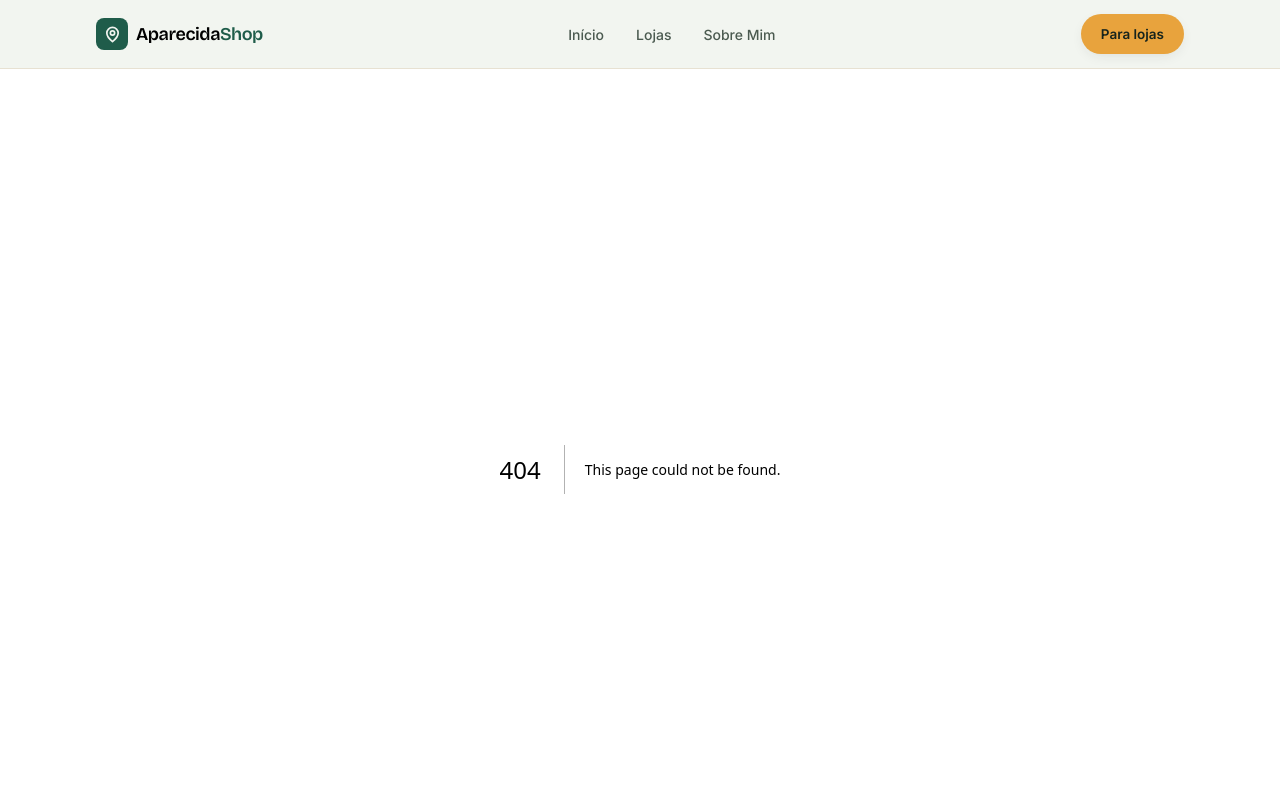
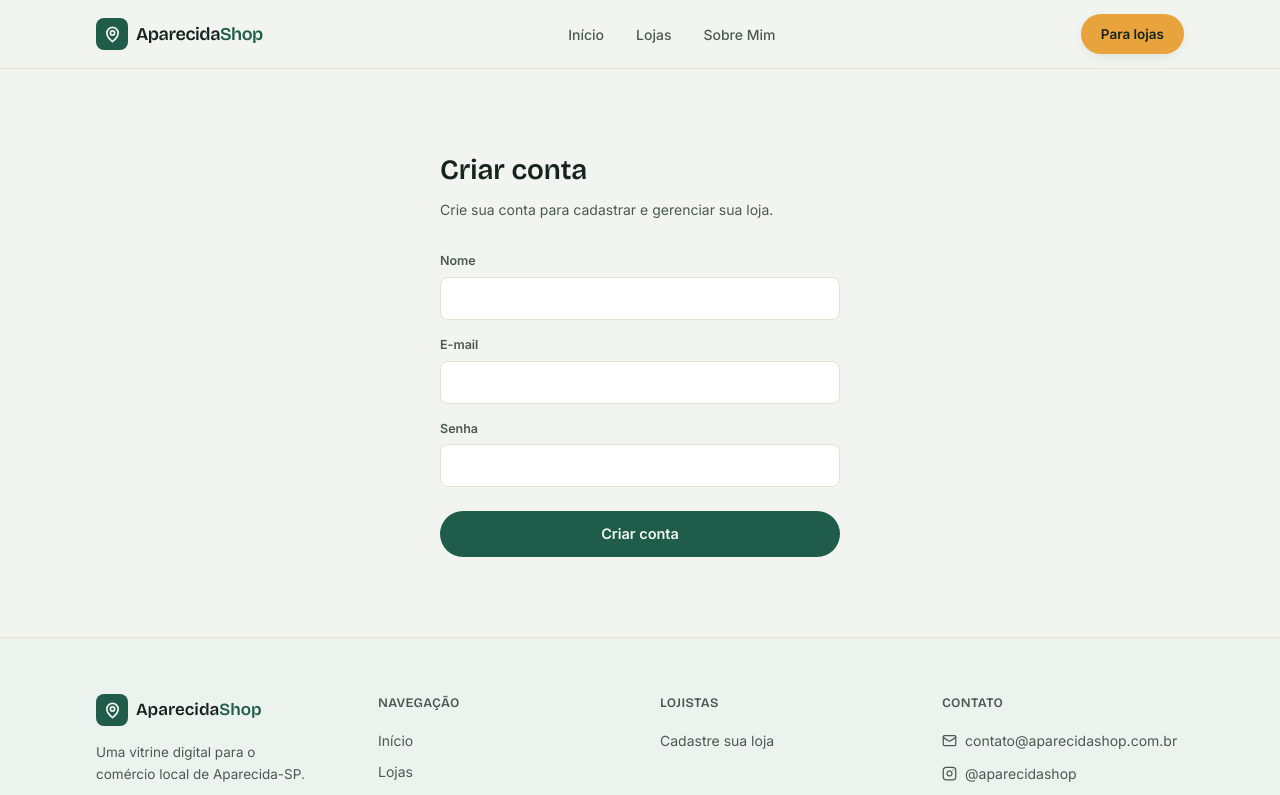
Before and after one commit to RenanRangel/AparecidaShop, a Next.js app: page /cadastro in a window 1280 px wide. Before the commit this address had no page. Shown: the top 795 px of the page. Built offline with nearby package versions, Linux system fonts and the light colour scheme.

Commit message:
feat: Criando cadastro Lojista

```diff
--- /dev/null
+++ b/app/(auth)/cadastro/actions.ts
@@ -0,0 +1,18 @@
+"use server";
+
+import bcrypt from "bcryptjs";
+import { prisma } from "@/lib/prisma";
+
+export async function registerUser(name: string, email: string, password: string) {
+  const existing = await prisma.user.findUnique({ where: { email } });
+  if (existing) {
+    return { error: "Já existe uma conta com esse e-mail." };
+  }
+
+  const passwordHash = await bcrypt.hash(password, 10);
+  await prisma.user.create({
+    data: { name, email, passwordHash, role: "LOJISTA" },
+  });
+
+  return { success: true };
+}
--- /dev/null
+++ b/app/(auth)/cadastro/page.tsx
@@ -0,0 +1,79 @@
+"use client";
+
+import { useState } from "react";
+import { useRouter } from "next/navigation";
+import { registerUser } from "./actions";
+
+export default function CadastroPage() {
+  const router = useRouter();
+  const [form, setForm] = useState({ name: "", email: "", password: "" });
+  const [error, setError] = useState<string | null>(null);
+  const [loading, setLoading] = useState(false);
+
+  async function handleSubmit(e: React.FormEvent) {
+    e.preventDefault();
+    setLoading(true);
+    setError(null);
+
+    const result = await registerUser(form.name, form.email, form.password);
+
+    setLoading(false);
+    if (result?.error) {
+      setError(result.error);
+      return;
+    }
+    router.push("/login?cadastrado=1");
+  }
+
+  return (
+    <section className="mx-auto max-w-md py-20 px-6">
+      <h1 className="font-display text-[28px] font-semibold text-ink">Criar conta</h1>
+      <p className="mt-2 text-[14px] text-ink-soft">
+        Crie sua conta para cadastrar e gerenciar sua loja.
+      </p>
+
+      <form onSubmit={handleSubmit} className="mt-8 flex flex-col gap-4">
+        <div>
+          <label className="mb-1.5 block text-[12.5px] font-semibold text-ink-soft">Nome</label>
+          <input
+            required
+            className="form-input"
+            value={form.name}
+            onChange={(e) => setForm((f) => ({ ...f, name: e.target.value }))}
+          />
+        </div>
+        <div>
+          <label className="mb-1.5 block text-[12.5px] font-semibold text-ink-soft">E-mail</label>
+          <input
+            required
+            type="email"
+            className="form-input"
+            value={form.email}
+            onChange={(e) => setForm((f) => ({ ...f, email: e.target.value }))}
+          />
+        </div>
+        <div>
+          <label className="mb-1.5 block text-[12.5px] font-semibold text-ink-soft">Senha</label>
+          <input
+            required
+            type="password"
+            minLength={8}
+            className="form-input"
+            value={form.password}
+            onChange={(e) => setForm((f) => ({ ...f, password: e.target.value }))}
+          />
+        </div>
+
+        {error && <p className="text-[13px] text-red-600">{error}</p>}
+
+        <button
+          type="submit"
+          disabled={loading}
+          className="mt-2 rounded-full bg-pine py-3 text-[14.5px] font-semibold text-bg disabled:opacity-70"
+        >
+          {loading ? "Criando conta..." : "Criar conta"}
+        </button>
+      </form>
+    </section>
+  );
+}
--- /dev/null
+++ b/app/(auth)/login/page.tsx
@@ -0,0 +1,71 @@
+"use client";
+
+import { useState } from "react";
+import { signIn } from "next-auth/react";
+import { useRouter } from "next/navigation";
+
+export default function LoginPage() {
+  const router = useRouter();
+  const [form, setForm] = useState({ email: "", password: "" });
+  const [error, setError] = useState<string | null>(null);
+  const [loading, setLoading] = useState(false);
+
+  async function handleSubmit(e: React.FormEvent) {
+    e.preventDefault();
+    setLoading(true);
+    setError(null);
+
+    const result = await signIn("credentials", {
+      email: form.email,
+      password: form.password,
+      redirect: false,
+    });
+
+    setLoading(false);
+    if (result?.error) {
+      setError("E-mail ou senha incorretos.");
+      return;
+    }
+    router.push("/painel");
+    router.refresh();
+  }
+
+  return (
+    <section className="mx-auto max-w-md py-20 px-6">
+      <h1 className="font-display text-[28px] font-semibold text-ink">Entrar</h1>
+
+      <form onSubmit={handleSubmit} className="mt-8 flex flex-col gap-4">
+        <div>
+          <label className="mb-1.5 block text-[12.5px] font-semibold text-ink-soft">E-mail</label>
+          <input
+            required
+            type="email"
+            className="form-input"
+            value={form.email}
+            onChange={(e) => setForm((f) => ({ ...f, email: e.target.value }))}
+          />
+        </div>
+        <div>
+          <label className="mb-1.5 block text-[12.5px] font-semibold text-ink-soft">Senha</label>
+          <input
+            required
+            type="password"
+            className="form-input"
+            value={form.password}
+            onChange={(e) => setForm((f) => ({ ...f, password: e.target.value }))}
+          />
+        </div>
+
+        {error && <p className="text-[13px] text-red-600">{error}</p>}
+
+        <button
+          type="submit"
+          disabled={loading}
+          className="mt-2 rounded-full bg-pine py-3 text-[14.5px] font-semibold text-bg disabled:opacity-70"
+        >
+          {loading ? "Entrando..." : "Entrar"}
+        </button>
+      </form>
+    </section>
+  );
+}
--- /dev/null
+++ b/app/api/auth/[...nextauth]/route.ts
@@ -0,0 +1 @@
+export { GET, POST } from "@/auth";
--- a/app/layout.tsx
+++ b/app/layout.tsx
@@ -1,7 +1,9 @@
 import type { Metadata } from 'next';
+// @ts-ignore: allow side-effect CSS import when no type declarations are present
 import './globals.css';
 import { Navbar } from '@/components/layout/Navbar';
 import { Footer } from '@/components/layout/Footer';
+import { Providers } from "@/app/providers";
 
 export const metadata: Metadata = {
   title: 'AparecidaShop — comércio local de Aparecida-SP',
@@ -22,7 +24,9 @@ export default function RootLayout({ children }: { children: React.ReactNode })
       </head>
       <body>
         <Navbar />
-        <main>{children}</main>
+        <main>
+          <Providers>{children}</Providers>
+          </main>
         <Footer />
       </body>
     </html>
--- /dev/null
+++ b/app/providers.tsx
@@ -0,0 +1,7 @@
+// app/providers.tsx
+"use client";
+import { SessionProvider } from "next-auth/react";
+
+export function Providers({ children }: { children: React.ReactNode }) {
+  return <SessionProvider>{children}</SessionProvider>;
+}
--- /dev/null
+++ b/middleware.ts
@@ -0,0 +1,5 @@
+export { auth as middleware } from "@/auth";
+
+export const config = {
+  matcher: ["/painel/:path*", "/admin/:path*"],
+};
--- a/package.json
+++ b/package.json
@@ -13,15 +13,18 @@
   },
   "dependencies": {
     "@prisma/client": "^6.19.3",
+    "bcryptjs": "^3.0.3",
     "clsx": "^2.1.1",
     "lucide-react": "^0.400.0",
     "next": "^14.2.35",
+    "next-auth": "^5.0.0-beta.32",
     "prisma": "^6.19.3",
     "react": "^18.3.1",
     "react-dom": "^18.3.1",
     "tailwind-merge": "^2.3.0"
   },
   "devDependencies": {
+    "@types/bcryptjs": "^2.4.6",
     "@types/node": "^20.14.9",
     "@types/react": "^18.3.3",
     "@types/react-dom": "^18.3.0",
--- a/tsconfig.json
+++ b/tsconfig.json
@@ -13,6 +13,7 @@
     "isolatedModules": true,
     "jsx": "preserve",
     "incremental": true,
+    "ignoreDeprecations": "6.0",
     "baseUrl": ".",
     "plugins": [{ "name": "next" }],
     "paths": {
```
Also changed, not shown: auth.ts (added, +42 -0 lines), types/next-auth.d.ts (added, +19 -0 lines), 1 other file (tests, documents, lock files or other folders).
